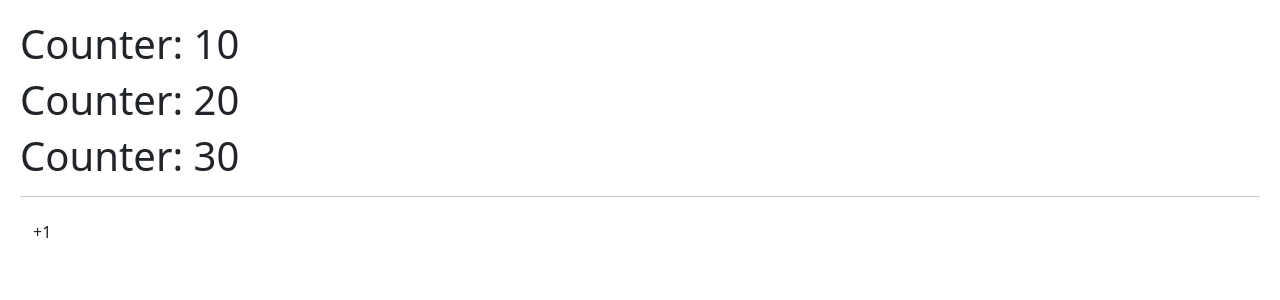
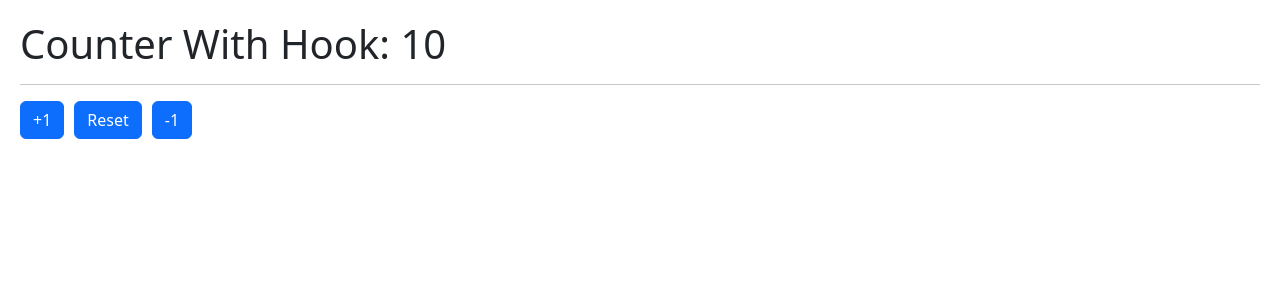
Before and after one commit to DanielEspanadero/hook-app, a React (Vite) app: page / in a window 1280 px wide. Shown: the top 300 px of the page. Built offline with nearby package versions, Linux system fonts and the light colour scheme.

Commit message:
Custom hook created

```diff
--- a/src/01-useState/CounterApp.jsx
+++ b/src/01-useState/CounterApp.jsx
@@ -2,11 +2,13 @@
 
 export const CounterApp = () => {
 
-    const [{counter1, counter2, counter3}, setCounter] = useState({
+    const [state, setCounter] = useState({
         counter1: 10,
         counter2: 20,
-        counter3:30
+        counter3: 30
     });
+
+    const {counter1, counter2, counter3} = state;
 
     return (
         <>
@@ -16,7 +18,12 @@
 
             <hr />
 
-            <button className="btn" onClick={() => setCounter(counter1 + 1)}>+1</button>
+            <button className="btn" onClick={
+                () => setCounter({
+                    ...state,
+                    counter1: counter1 + 1
+                })
+            }>+1</button>
         </>
-    )
-}
+    );
+};
--- /dev/null
+++ b/src/01-useState/CounterWithCustomHook.jsx
@@ -0,0 +1,16 @@
+import { useCounter } from "../hooks/useCounter";
+
+export const CounterWithCustomHook = () => {
+
+    const { counter, increment, decrement, reset } = useCounter()
+
+    return (
+        <>
+            <h1>Counter With Hook: {counter}</h1>
+            <hr />
+            <button className='btn btn-primary' onClick={()=>{increment(2)}}>+1</button>
+            <button className='btn btn-primary' onClick={reset}>Reset</button>
+            <button className='btn btn-primary' onClick={()=>{decrement(2)}}>-1</button>
+        </>
+    )
+}
--- a/src/HooksApp.jsx
+++ b/src/HooksApp.jsx
@@ -1,7 +1,8 @@
-import { CounterApp } from "./01-useState/CounterApp"
+// import { CounterApp } from "./01-useState/CounterApp";
+import { CounterWithCustomHook } from "./01-useState/CounterWithCustomHook";
 
 export const HooksApp = () => {
   return (
-    <CounterApp />
+    <CounterWithCustomHook />
   )
 }
--- /dev/null
+++ b/src/hooks/useCounter.js
@@ -0,0 +1,25 @@
+import { useState } from "react";
+
+export const useCounter = (initialValue = 10) => {
+
+    const [counter, setCounter] = useState(initialValue);
+
+    const increment = (value = 1) => {
+        setCounter(counter + value);
+    };
+
+    const decrement = (value = 1) => {
+        setCounter(counter - value);
+    };
+
+    const reset = () => {
+        setCounter(initialValue);
+    };
+
+    return {
+        counter,
+        increment,
+        decrement,
+        reset
+    };
+};
```
